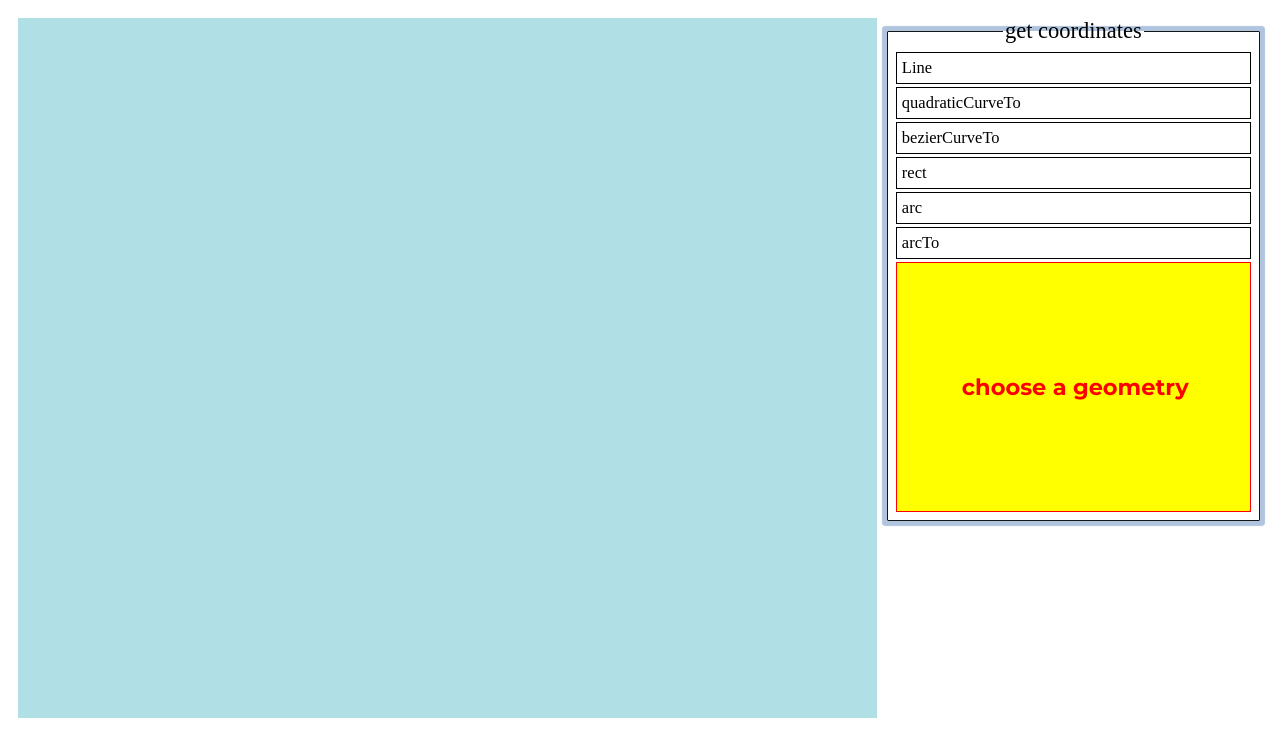
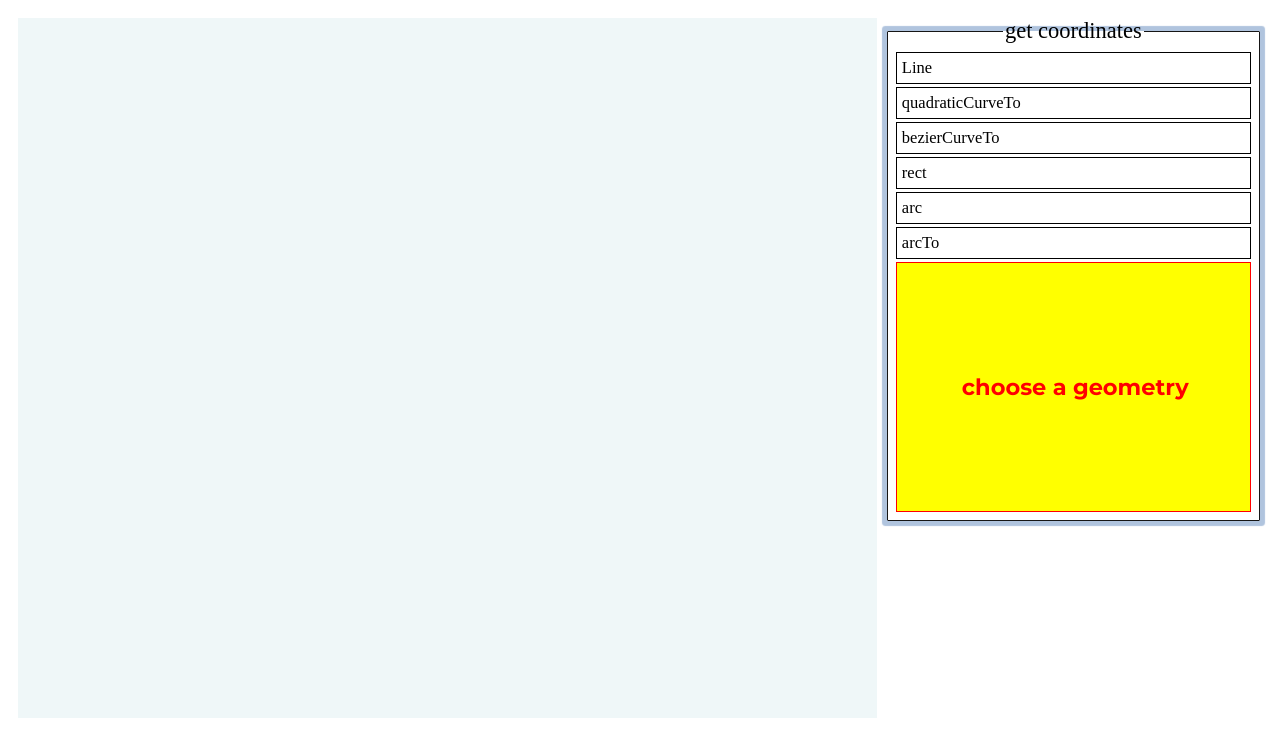
Before and after one commit to mettroid/calcCoordsFifure, a website built with webpack: page src/index.html in a window 1280 px wide. Built offline with nearby package versions, Linux system fonts and the light colour scheme; a web font is replaced by a local one.

Commit message:
refactor(background): сделать фон светлее

```diff
--- a/src/style/common.blocks/canvas-work/canvas-work.scss
+++ b/src/style/common.blocks/canvas-work/canvas-work.scss
@@ -1,3 +1,3 @@
 .canvas-work {
-	background: #B0E0E6;
+	background: #eff7f8;
 }
```
